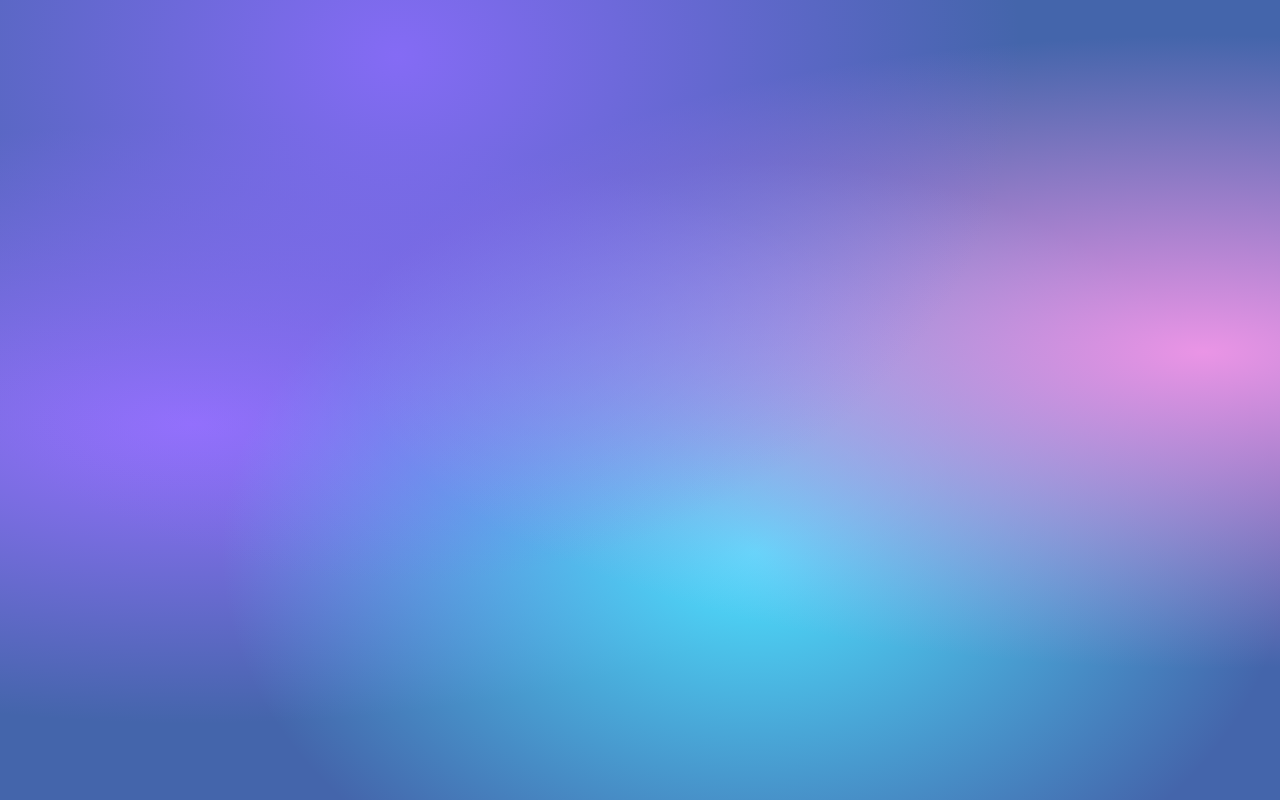
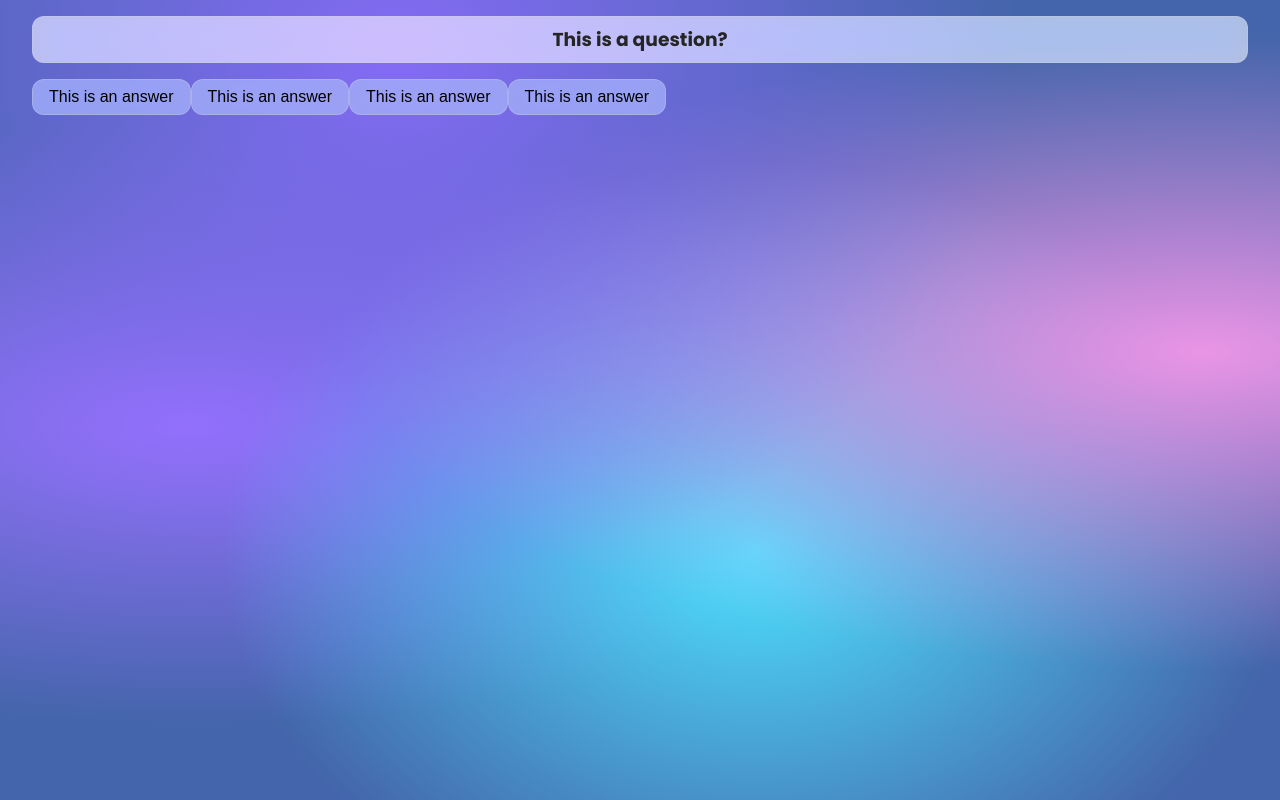
Before and after one commit to coding-bootcamps-eu/final-project-jul-quiz-game, a Vue app: page /quiz in a window 1280 px wide. Before the commit this address had no page. Built offline with nearby package versions, Linux system fonts and the light colour scheme.

Commit message:
added QuizView, QuestionComponent and basic styling

```diff
--- a/src/assets/main.scss
+++ b/src/assets/main.scss
@@ -39,21 +39,3 @@ p {
 .container {
   padding: 0 1rem 0 1rem;
 }
-.question-card {
-  margin: 1rem;
-  padding: 0.5rem 1rem;
-  backdrop-filter: blur(21px) saturate(172%);
-  -webkit-backdrop-filter: blur(21px) saturate(172%);
-  background-color: rgba(255, 255, 255, 0.58);
-  border-radius: 12px;
-  border: 1px solid rgba(209, 213, 219, 0.3);
-}
-.card {
-  margin: 1rem;
-  padding: 0.5rem 1rem;
-  backdrop-filter: blur(21px) saturate(172%);
-  -webkit-backdrop-filter: blur(21px) saturate(172%);
-  background-color: rgba(163, 175, 245, 0.8);
-  border-radius: 12px;
-  border: 1px solid rgba(209, 213, 219, 0.3);
-}
--- /dev/null
+++ b/src/components/QuestionComponent.vue
@@ -0,0 +1,39 @@
+<template>
+  <section class="container">
+    <div class="question-card">
+      <h3>This is a question?</h3>
+    </div>
+    <div class="answer-container">
+      <button class="card">This is an answer</button>
+      <button class="card">This is an answer</button>
+      <button class="card">This is an answer</button>
+      <button class="card">This is an answer</button>
+    </div>
+  </section>
+</template>
+
+<script>
+export default {};
+</script>
+
+<style scoped>
+.question-card {
+  text-align: center;
+  margin: 1rem 0 1rem 0;
+  padding: 0.5rem 1rem;
+  backdrop-filter: blur(21px) saturate(172%);
+  -webkit-backdrop-filter: blur(21px) saturate(172%);
+  background-color: rgba(255, 255, 255, 0.58);
+  border-radius: 12px;
+  border: 1px solid rgba(209, 213, 219, 0.3);
+}
+.card {
+  font-size: 1rem;
+  padding: 0.5rem 1rem;
+  backdrop-filter: blur(21px) saturate(172%);
+  -webkit-backdrop-filter: blur(21px) saturate(172%);
+  background-color: rgba(163, 175, 245, 0.8);
+  border-radius: 12px;
+  border: 1px solid rgba(209, 213, 219, 0.3);
+}
+</style>
--- a/src/router/index.js
+++ b/src/router/index.js
@@ -1,11 +1,17 @@
 import { createRouter, createWebHistory } from "vue-router";
 import EntryView from "../views/EntryView.vue";
+import QuizView from "../views/QuizView.vue";
 
 const routes = [
   {
     path: "/",
     name: "entry",
     component: EntryView,
+  },
+  {
+    path: "/quiz",
+    name: "quiz",
+    component: QuizView,
   },
 ];
 
--- a/src/views/EntryView.vue
+++ b/src/views/EntryView.vue
@@ -1,12 +1,5 @@
 <template>
-  <div class="container">
-    <div class="question-card">
-      <h3>Was ist gelb ?</h3>
-    </div>
-    <div class="card">
-      <p>Lorem ipsum dolor sit amet.</p>
-    </div>
-  </div>
+  <div class="container"></div>
 </template>
 
 <script>
--- /dev/null
+++ b/src/views/QuizView.vue
@@ -0,0 +1,12 @@
+<template>
+  <main class="container">
+    <QuestionComponent></QuestionComponent>
+  </main>
+</template>
+
+<script>
+import QuestionComponent from "../components/QuestionComponent.vue";
+export default {
+  components: { QuestionComponent },
+};
+</script>
```
